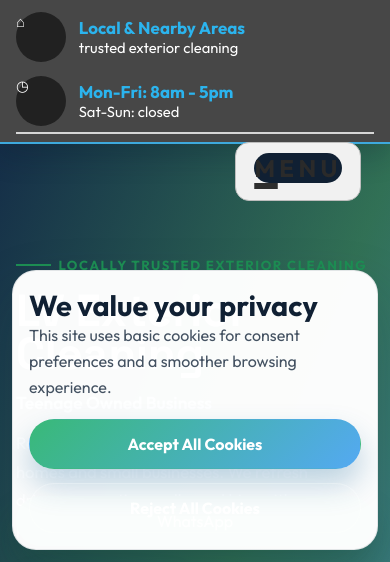
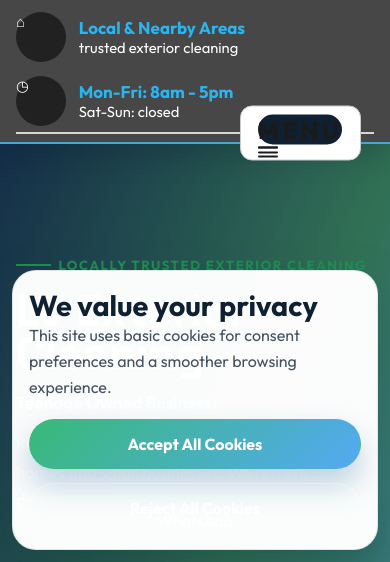
Before and after one commit to agrinaitweltd/lv, a website built with Vite: page index.html in a window 390 px wide. Shown: the part 282-844 px from the top of the page. Built offline with nearby package versions, Linux system fonts and the light colour scheme.

```diff
--- a/index.html
+++ b/index.html
@@ -71,9 +71,11 @@
         <nav class="ref-main-nav" aria-label="Primary">
           <button class="nav-toggle" type="button" aria-expanded="false" aria-controls="site-menu">
             <span class="nav-toggle-label">Menu</span>
-            <span></span>
-            <span></span>
-            <span></span>
+            <span class="hamburger-lines" aria-hidden="true">
+              <span></span>
+              <span></span>
+              <span></span>
+            </span>
             <span class="sr-only">Toggle menu</span>
           </button>
 
--- a/src/styles.css
+++ b/src/styles.css
@@ -195,21 +195,19 @@ textarea {
 .ref-main-nav .nav-toggle {
   position: absolute;
   right: 0.75rem;
-  top: 0.55rem;
+  top: 50%;
+  transform: translateY(-50%);
   z-index: 2;
   display: none;
   align-items: center;
-  gap: 0.55rem;
-  border: 1px solid #bdbdbd;
-  border-radius: 14px;
-  background: #f1f1f1;
-  color: #2a2a2a;
-  min-height: 56px;
-  padding: 0.65rem 1.15rem;
-}
-
-.ref-main-nav .nav-toggle span:not(.sr-only):not(.nav-toggle-label) {
-  background: #2e2e2e;
+  gap: 0.6rem;
+  border: 1.5px solid #cacaca;
+  border-radius: 12px;
+  background: #ffffff;
+  color: #1a1a1a;
+  min-height: 48px;
+  padding: 0.5rem 1.1rem;
+  cursor: pointer;
 }
 
 .ref-main-nav .nav-toggle .nav-toggle-label {
@@ -221,15 +219,27 @@ textarea {
   clip: auto;
   white-space: nowrap;
   border: 0;
-  font-size: 1.8rem;
+  font-size: 0.9rem;
   text-transform: uppercase;
-  letter-spacing: 0.18em;
+  letter-spacing: 0.15em;
   font-weight: 700;
+  color: #1a1a1a;
 }
 
 .ref-main-nav .nav-toggle span:not(.sr-only):not(.nav-toggle-label) {
-  width: 24px;
-  margin: 0;
+  display: block;
+  width: 20px;
+  height: 2px;
+  background: #1a1a1a;
+  margin: 2.5px 0;
+  border-radius: 2px;
+}
+
+.ref-main-nav .nav-toggle .hamburger-lines {
+  display: flex;
+  flex-direction: column;
+  justify-content: center;
+  gap: 4px;
 }
 
 .ref-main-nav .nav-menu {
@@ -303,26 +313,28 @@ textarea {
 .ref-header.is-scrolled .ref-main-nav .nav-toggle {
   position: static;
   display: inline-flex;
-  border-radius: 18px;
-  border: 1.5px solid #d0d0d0;
+  border-radius: 12px;
+  border: 1.5px solid #cacaca;
   background: #ffffff;
   color: #1a1a1a;
-  padding: 0.55rem 1.1rem;
-  min-height: 46px;
-  gap: 0.55rem;
-  font-size: 1rem;
+  padding: 0.5rem 1.1rem;
+  min-height: 48px;
+  gap: 0.6rem;
+  transform: none;
 }
 
 .ref-header.is-scrolled .ref-main-nav .nav-toggle .nav-toggle-label {
-  font-size: 1rem;
-  letter-spacing: 0.12em;
+  font-size: 0.9rem;
+  letter-spacing: 0.15em;
   font-weight: 700;
+  color: #1a1a1a;
 }
 
 .ref-header.is-scrolled .ref-main-nav .nav-toggle span:not(.sr-only):not(.nav-toggle-label) {
   width: 20px;
   height: 2px;
   background: #1a1a1a;
+  border-radius: 2px;
 }
 
 .ref-header.is-scrolled .ref-main-nav .nav-menu {
```
